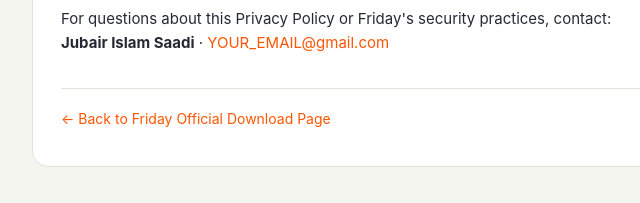
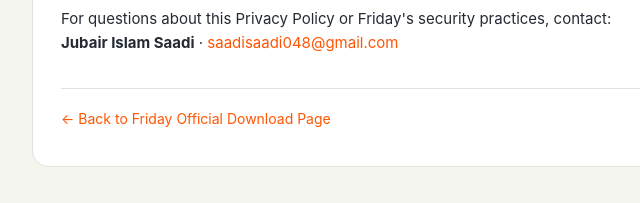
Before and after one commit to daemon527/friday-app, a plain HTML site: page privacy.html in a window 1280 px wide. Shown: the part 2034-2237 px from the top of the page, 228-868 px from the left. Drawn offline with Linux system fonts and the light colour scheme.

Commit message:
Update contact email in privacy policy

```diff
--- a/privacy.html
+++ b/privacy.html
@@ -130,7 +130,7 @@
     <p>
       For questions about this Privacy Policy or Friday's security practices, contact:
       <br />
-      <strong>Jubair Islam Saadi</strong> · <a href="mailto:saadisaadi048@gmail.com">YOUR_EMAIL@gmail.com</a>
+      <strong>Jubair Islam Saadi</strong> · <a href="mailto:saadisaadi048@gmail.com">saadisaadi048@gmail.com</a>
     </p>
 
     <div class="footer">
```
